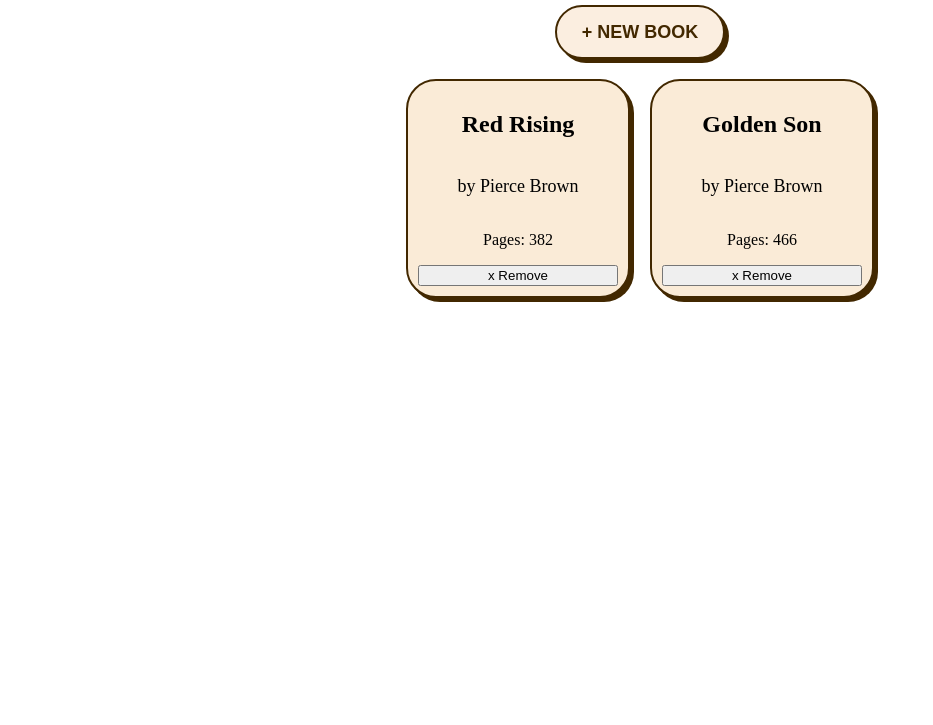
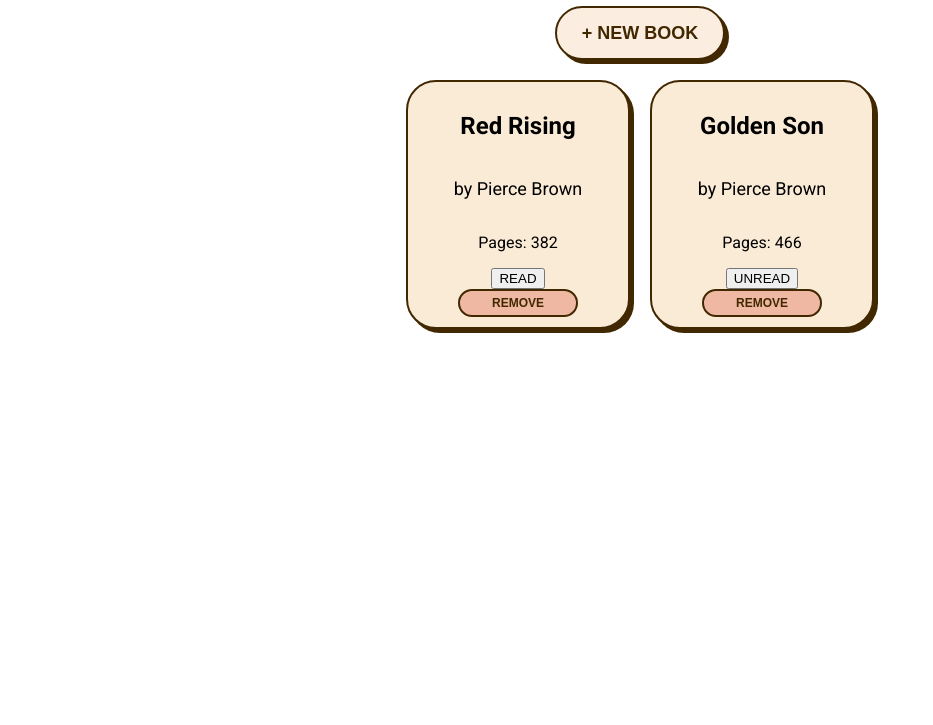
Before and after one commit to RyanAlcoran/library, a plain HTML site: page index.html in a window 1280 px wide. Shown: the part 75-800 px from the top of the page, without its empty margins (0-933 px from the left). Drawn offline with Linux system fonts and the light colour scheme.

Commit message:
Add button to toggle read/unread

```diff
--- a/css/style.css
+++ b/css/style.css
@@ -1,3 +1,26 @@
+.roboto-regular {
+    font-family: "Roboto", sans-serif;
+    font-weight: 400;
+    font-style: normal;
+  }
+
+  .roboto-bold {
+    font-family: "Roboto", sans-serif;
+    font-weight: 700;
+    font-style: normal;
+  }
+
+body {
+    font-family: "Roboto", sans-serif;
+    font-weight: 400;
+    font-style: normal;
+}
+
+h2 {
+    font-family: "Roboto", sans-serif;
+    font-weight: 700;
+    font-style: normal;
+}
 .body {
     display: flex;
     flex-direction: column;
@@ -15,6 +38,7 @@
     display: flex;
     flex-direction: column;
     text-align: center;
+    align-items: center;
     padding: 10px;
     border: 2px solid #422800;
     border-radius: 30px;
@@ -62,3 +86,12 @@
     padding: 0 25px;
   }
 }
+
+.removeBtn {
+    background-color: #efb8a3;
+    font-size: 12px;
+    line-height: 24px;
+    width: 50px;
+    box-shadow: none;
+
+}
--- a/index.html
+++ b/index.html
@@ -1,11 +1,16 @@
 <!DOCTYPE html>
 <html lang="en">
+
 <head>
     <meta charset="UTF-8">
     <meta name="viewport" content="width=device-width, initial-scale=1.0">
     <title>Library</title>
     <link rel="stylesheet" href="css/style.css">
+    <link rel="preconnect" href="https://fonts.googleapis.com">
+    <link rel="preconnect" href="https://fonts.gstatic.com" crossorigin>
+    <link href="https://fonts.googleapis.com/css2?family=Roboto:wght@400;700&display=swap" rel="stylesheet">
 </head>
+
 <body>
     <div class="header">
         <h1>Library</h1>
@@ -40,4 +45,5 @@
     </div>
     <script type="text/javascript" src="js/script.js"></script>
 </body>
+
 </html>
--- a/js/script.js
+++ b/js/script.js
@@ -1,6 +1,6 @@
 const myLibrary = [];
 const book1 = new Book("Red Rising", "Pierce Brown", 382, true );
-const book2 = new Book("Golden Son", "Pierce Brown", 466, true );
+const book2 = new Book("Golden Son", "Pierce Brown", 466, false );
 myLibrary.push(book1);
 myLibrary.push(book2);
 console.log(myLibrary);
@@ -77,10 +77,30 @@
       pages.classList.add("pages");
       pages.appendChild(pagesText);
 
-      const removeBtn = document.createElement("button")
+      const readBtn = document.createElement("button");
+      readBtn.classList.add("readBtn");
+      if (book.read == true) {
+        readBtn.textContent = "READ";
+      }
+      else {
+        readBtn.textContent = "UNREAD";
+      }
+
+      readBtn.addEventListener("click", () => {
+        if (book.read == true){
+          book.read = false;
+        }
+        else {
+          book.read = true;
+        }
+        displayLibary();
+      });
+
+      const removeBtn = document.createElement("button");
       removeBtn.dataset.bookIndex = index;
+      removeBtn.classList.add("button-74");
       removeBtn.classList.add("removeBtn");
-      removeBtn.textContent = 'x Remove';
+      removeBtn.textContent = 'REMOVE';
 
       // Remove button deletes book from library
       removeBtn.addEventListener("click", () => {
@@ -91,6 +111,7 @@
       bookCard.appendChild(title);
       bookCard.appendChild(author);
       bookCard.appendChild(pages);
+      bookCard. appendChild(readBtn);
       bookCard.appendChild(removeBtn);
       booksContainer.appendChild(bookCard);
 
```
